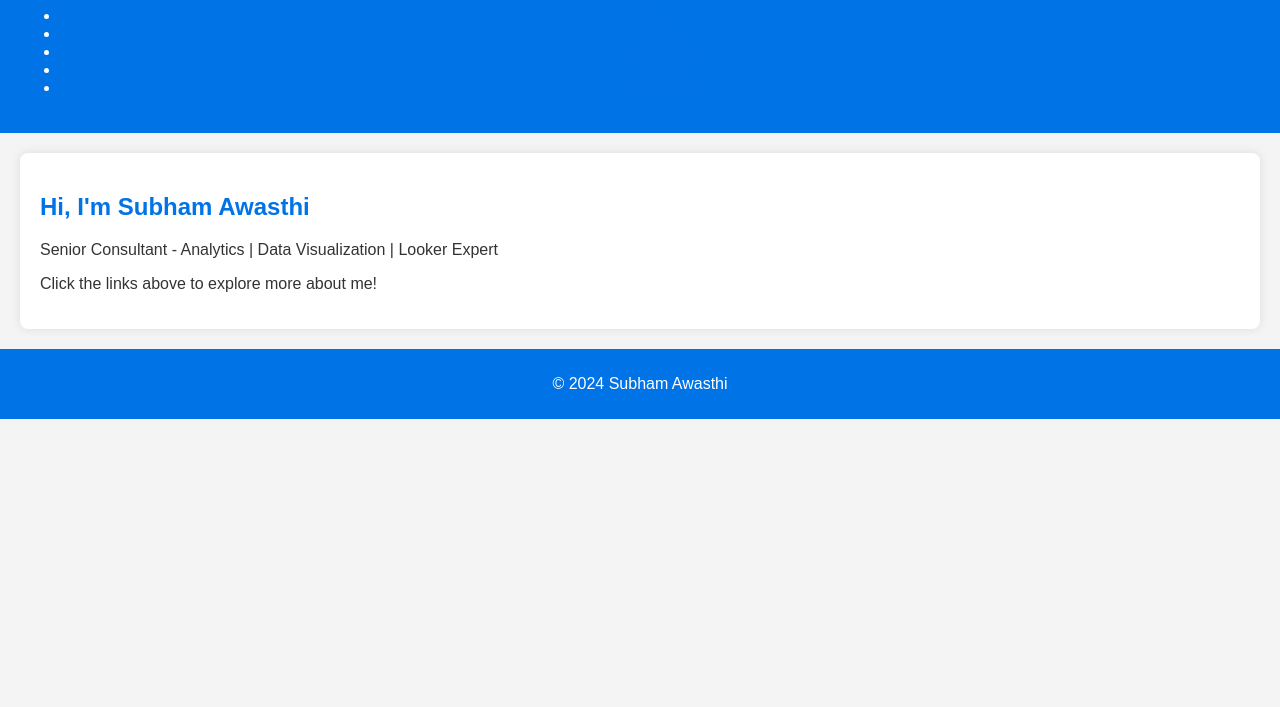
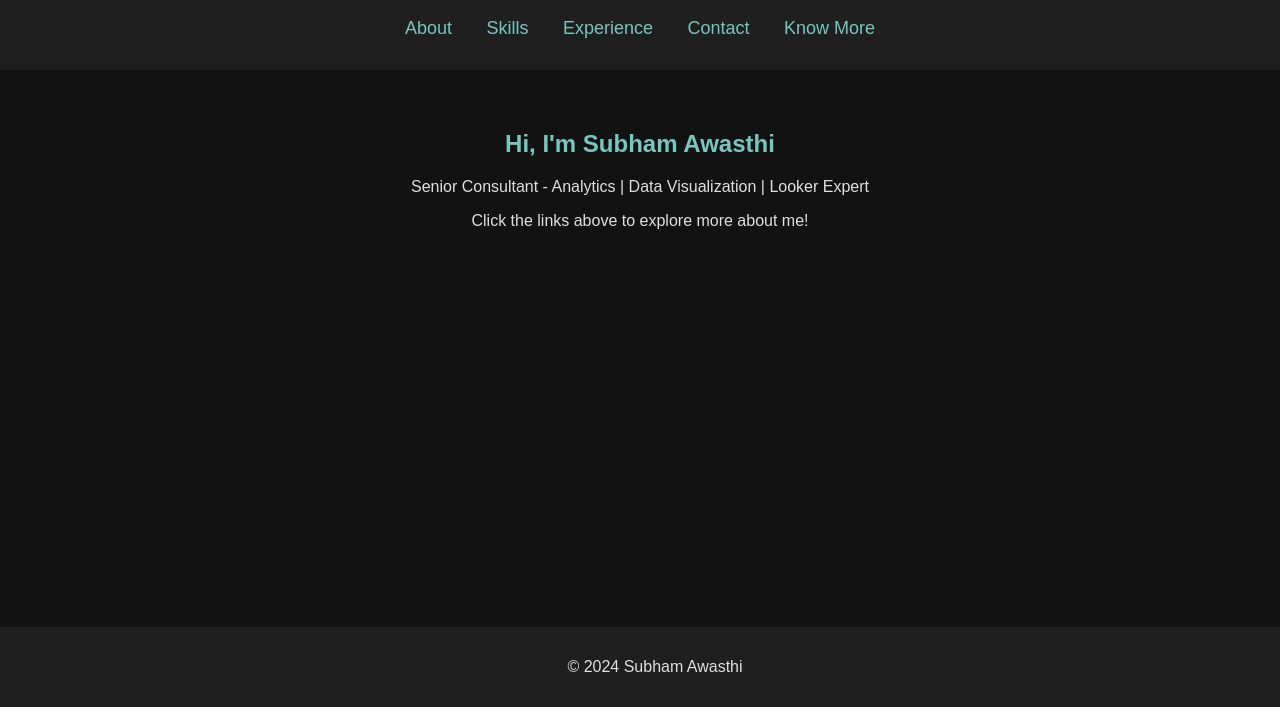
Before and after one commit to shbhm309/subham-awasthi.github.io, a plain HTML site: page index.html in a window 1280 px wide. Shown: the part 93-800 px from the top of the page. Drawn offline with Linux system fonts and the light colour scheme.

Commit message:
Update styles.css

```diff
--- a/styles.css
+++ b/styles.css
@@ -1,42 +1,55 @@
+/* Dark Theme */
 body {
-    font-family: Arial, sans-serif;
+    font-family: 'Arial', sans-serif;
+    background-color: #121212;
+    color: #e0e0e0;
     margin: 0;
     padding: 0;
-    background-color: #f4f4f4;
-    color: #333;
 }
 
-header {
-    background: #0073e6;
-    color: white;
-    padding: 20px;
+/* Navigation */
+nav {
+    background: #1f1f1f;
+    padding: 15px;
     text-align: center;
 }
 
-section {
-    margin: 20px;
-    padding: 20px;
-    background: white;
-    border-radius: 8px;
-    box-shadow: 0 0 10px rgba(0, 0, 0, 0.1);
+nav ul {
+    list-style: none;
+    padding: 0;
 }
 
-h2 {
-    color: #0073e6;
+nav ul li {
+    display: inline;
+    margin: 0 15px;
 }
 
-a {
-    color: #0073e6;
+nav ul li a {
     text-decoration: none;
+    color: #76c7c0;
+    font-size: 18px;
 }
 
-a:hover {
-    text-decoration: underline;
+nav ul li a:hover {
+    color: #ff9800;
 }
 
+/* Section Styling */
+section {
+    padding: 40px;
+    text-align: center;
+}
+
+h1, h2 {
+    color: #76c7c0;
+}
+
+/* Footer */
 footer {
+    background: #1f1f1f;
     text-align: center;
-    padding: 10px;
-    background: #0073e6;
-    color: white;
+    padding: 15px;
+    position: fixed;
+    bottom: 0;
+    width: 100%;
 }
```
